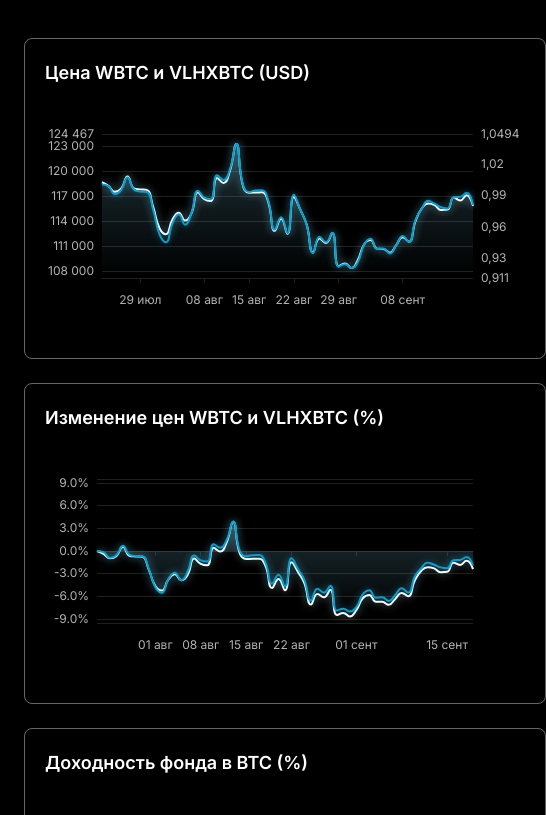
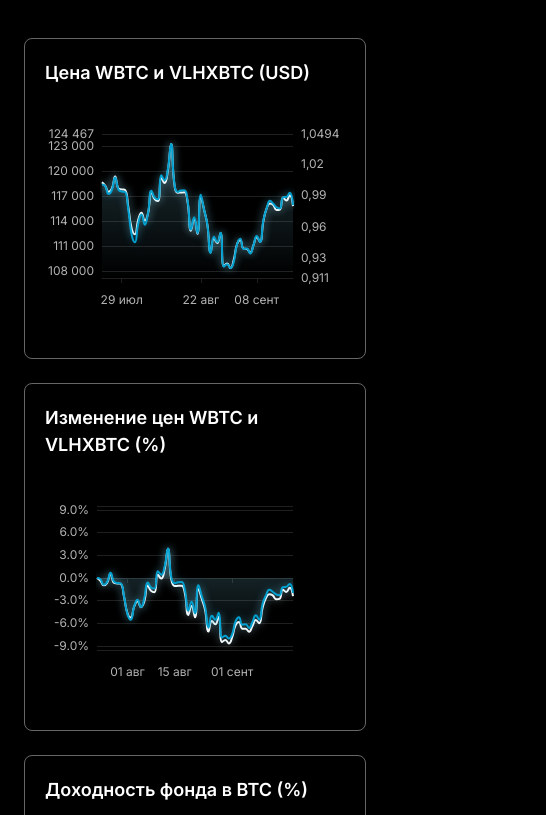
Before and after one commit to denissilantev64/VLHXBTC-dashboard, a React (Vite) app: page / in a window 390 px wide. Shown: the part 989-1804 px from the top of the page, 546 px wide, since content can reach past the window. Built offline with nearby package versions, Linux system fonts and the light colour scheme.

Commit message:
Fix chart responsiveness on small screens

```diff
--- a/src/styles/global.css
+++ b/src/styles/global.css
@@ -201,7 +201,9 @@ h1 {
 }
 
 .chart-card__canvas {
-  min-width: 480px;
+  min-width: 0;
+  width: 100%;
+  max-width: 100%;
 }
 
 .delta.positive,
```
